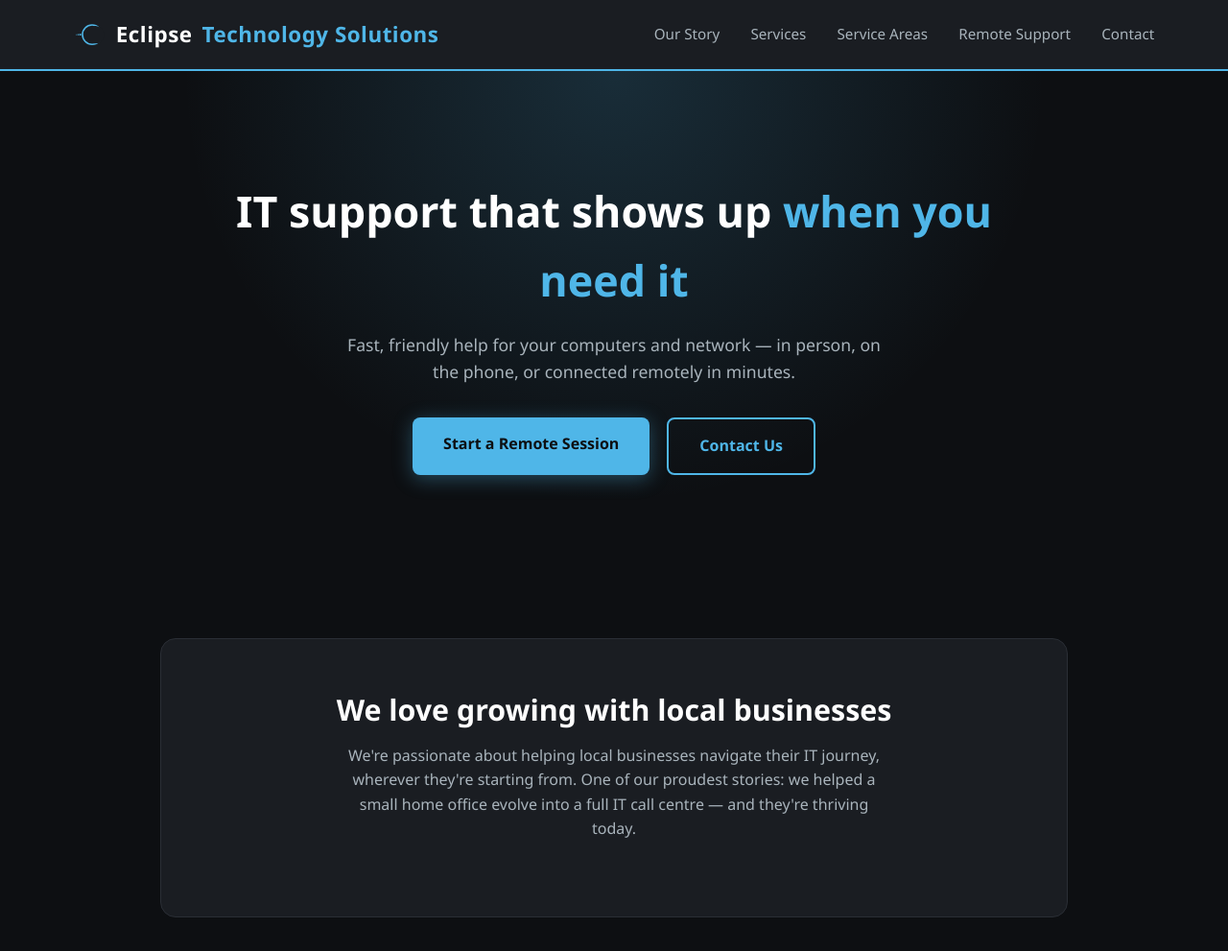
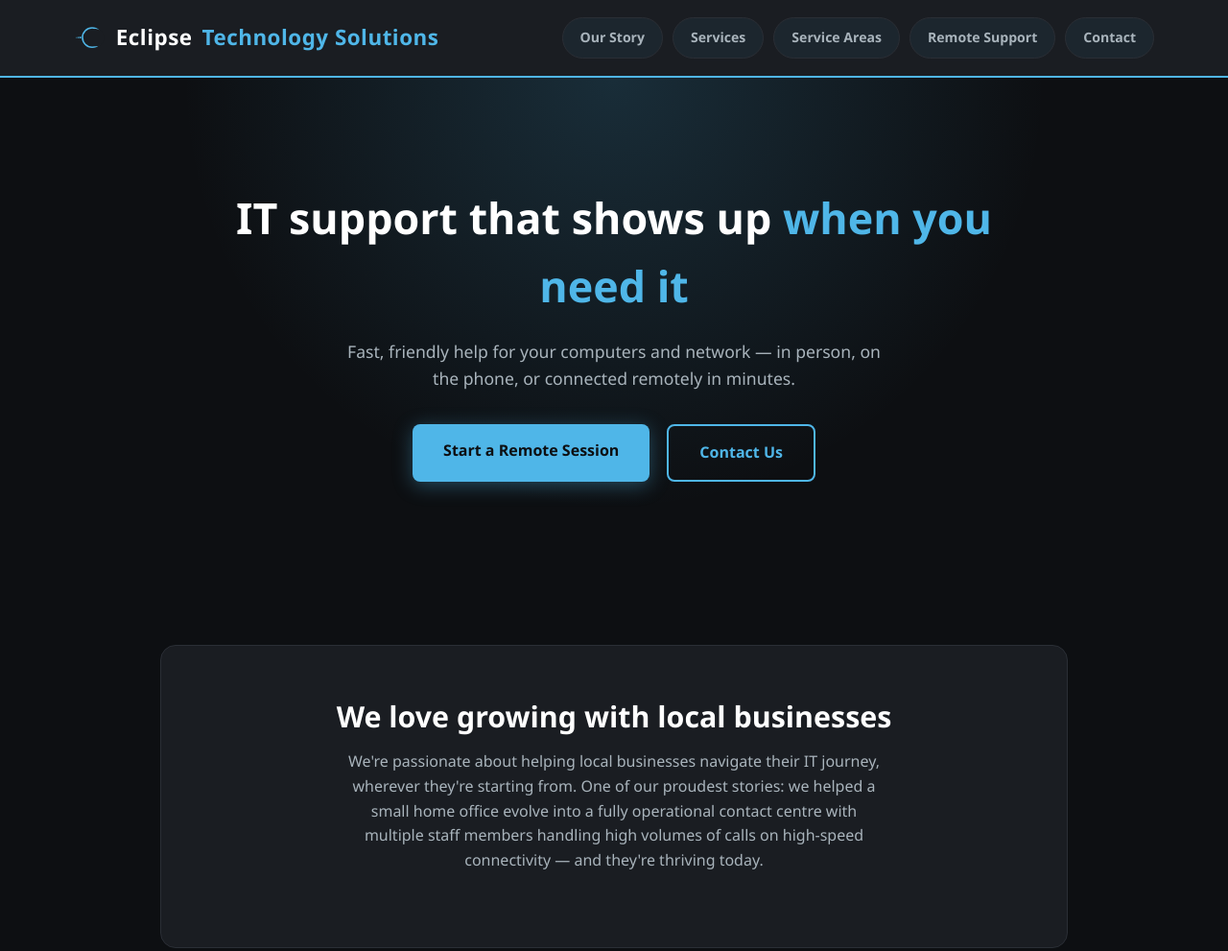
Before and after one commit to mosesbradley6-ux/eclipse, a plain HTML site: page index.html in a window 1280 px wide. Shown: the top 991 px of the page at 96% size. Drawn offline with Linux system fonts and the light colour scheme.

Commit message:
Nav pill-button styling; update Our Story copy to contact centre wording

```diff
--- a/index.html
+++ b/index.html
@@ -61,14 +61,32 @@
     color: var(--white);
   }
 
+  nav {
+    display: flex;
+    align-items: center;
+    gap: 10px;
+    flex-wrap: wrap;
+  }
   nav a {
     text-decoration: none;
     color: var(--gray);
-    margin-left: 28px;
-    font-size: 0.95rem;
-    transition: color 0.2s;
+    font-size: 0.88rem;
+    font-weight: 600;
+    padding: 9px 18px;
+    border-radius: 999px;
+    border: 1px solid #2A2E35;
+    background: rgba(79,182,232,0.06);
+    white-space: nowrap;
+    transition: background 0.2s ease, color 0.2s ease, border-color 0.2s ease, transform 0.2s ease, box-shadow 0.2s ease;
   }
-  nav a:hover { color: var(--sky); }
+  nav a:hover {
+    color: var(--black);
+    background: var(--sky);
+    border-color: var(--sky);
+    transform: translateY(-2px);
+    box-shadow: 0 6px 18px rgba(79,182,232,0.4);
+  }
+  nav a:active { transform: translateY(0); }
 
   .hero {
     text-align: center;
@@ -307,7 +325,7 @@
 <section id="story">
   <div class="support-panel" style="background: var(--charcoal); color: var(--white); border: 1px solid #2A2E35;">
     <h2 style="color: var(--white);">We love growing with local businesses</h2>
-    <p style="color: var(--gray);">We're passionate about helping local businesses navigate their IT journey, wherever they're starting from. One of our proudest stories: we helped a small home office evolve into a full IT call centre — and they're thriving today.</p>
+    <p style="color: var(--gray);">We're passionate about helping local businesses navigate their IT journey, wherever they're starting from. One of our proudest stories: we helped a small home office evolve into a fully operational contact centre with multiple staff members handling high volumes of calls on high-speed connectivity — and they're thriving today.</p>
   </div>
 </section>
 
```
